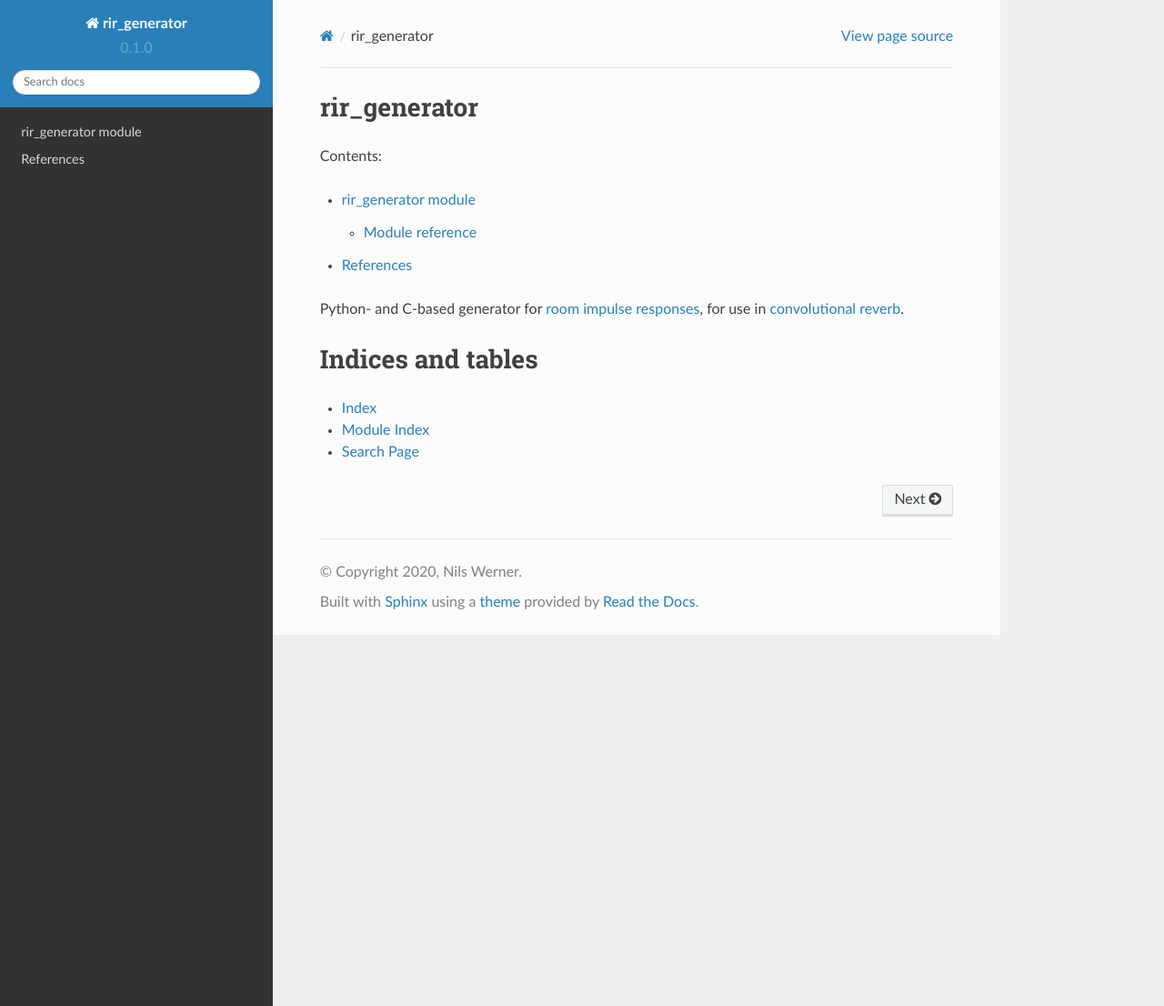
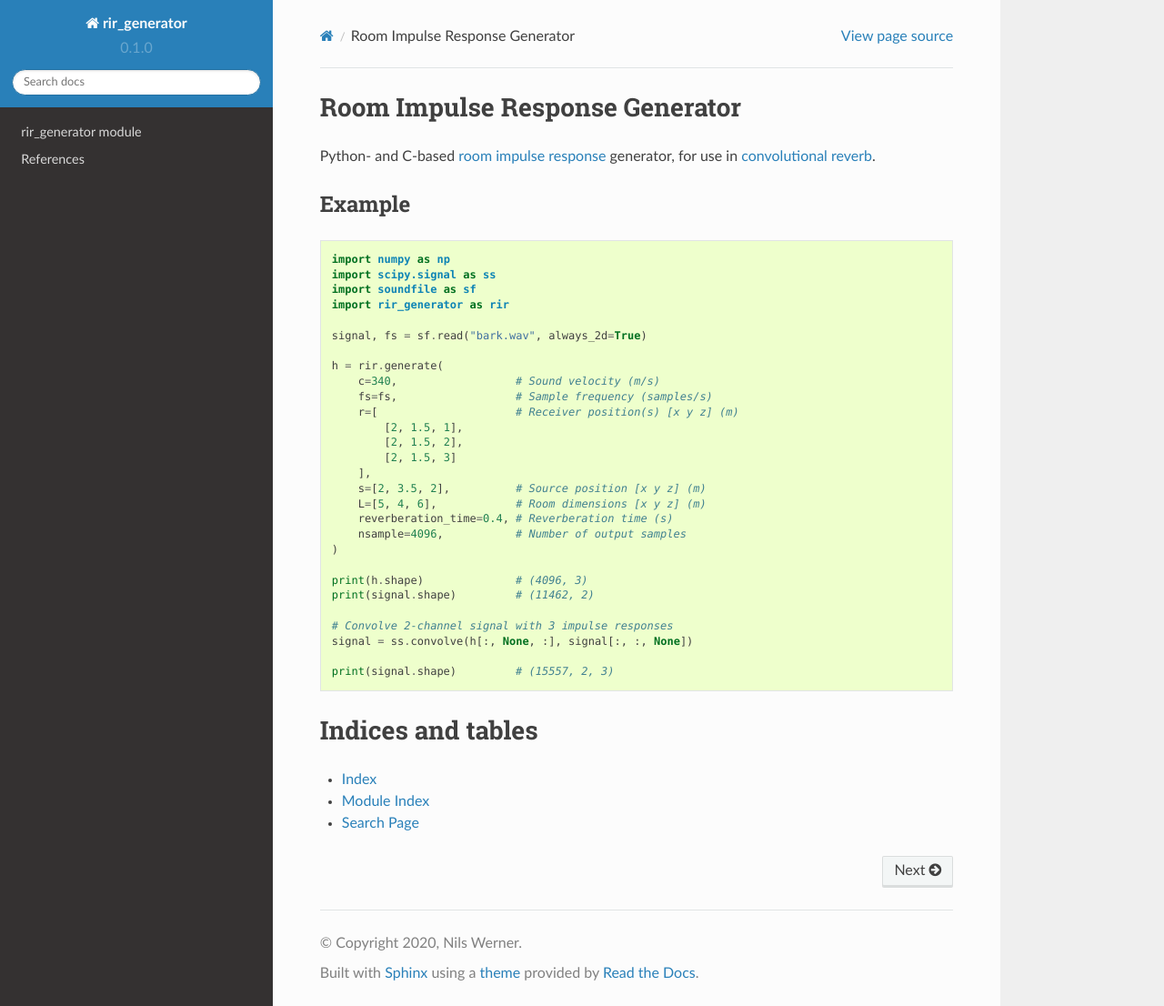
Before and after one commit to audiolabs/rir-generator, a Sphinx documentation site: the page built from docs/index.rst, in a window 1280 px wide and 1106 px high. Shown: the whole window at 91% size. Built offline with Sphinx 7.4.7 and the Read the Docs theme 2.0.0, drawn with Linux system fonts in a browser that asks for light colours; formulas are drawn with MathJax 3.

Commit message:
Fixed some docs issues

```diff
--- a/docs/index.rst
+++ b/docs/index.rst
@@ -1,17 +1,50 @@
-rir_generator
-=============
-
-Contents:
+Room Impulse Response Generator
+===============================
 
 .. toctree::
-   :maxdepth: 2
+    :maxdepth: 2
+    :hidden:
 
-   module
-   references
+    module
+    references
 
-Python- and C-based generator for `room impulse responses`_, for use in `convolutional reverb`_.
+Python- and C-based `room impulse response`_ generator, for use in `convolutional reverb`_.
 
-.. _room impulse responses: https://en.wikipedia.org/wiki/Impulse_response#Acoustic_and_audio_applications
+Example
+-------
+
+.. code-block:: python
+
+    import numpy as np
+    import scipy.signal as ss
+    import soundfile as sf
+    import rir_generator as rir
+
+    signal, fs = sf.read("bark.wav", always_2d=True)
+
+    h = rir.generate(
+        c=340,                  # Sound velocity (m/s)
+        fs=fs,                  # Sample frequency (samples/s)
+        r=[                     # Receiver position(s) [x y z] (m)
+            [2, 1.5, 1],
+            [2, 1.5, 2],
+            [2, 1.5, 3]
+        ],
+        s=[2, 3.5, 2],          # Source position [x y z] (m)
+        L=[5, 4, 6],            # Room dimensions [x y z] (m)
+        reverberation_time=0.4, # Reverberation time (s)
+        nsample=4096,           # Number of output samples
+    )
+
+    print(h.shape)              # (4096, 3)
+    print(signal.shape)         # (11462, 2)
+
+    # Convolve 2-channel signal with 3 impulse responses
+    signal = ss.convolve(h[:, None, :], signal[:, :, None])
+
+    print(signal.shape)         # (15557, 2, 3)
+
+.. _room impulse response: https://en.wikipedia.org/wiki/Impulse_response#Acoustic_and_audio_applications
 .. _convolutional reverb: https://en.wikipedia.org/wiki/Convolution_reverb
 
 
--- a/rir_generator/__init__.py
+++ b/rir_generator/__init__.py
@@ -55,7 +55,7 @@ def generate(
 
         .. code-block::
 
-            [beta_x1, beta_x2, beta_y1, beta_y2, beta_z1, beta_z2]`
+            [beta_x1, beta_x2, beta_y1, beta_y2, beta_z1, beta_z2]
 
         or
 
```
Also changed, not shown: README.md (+19 -14 lines).
